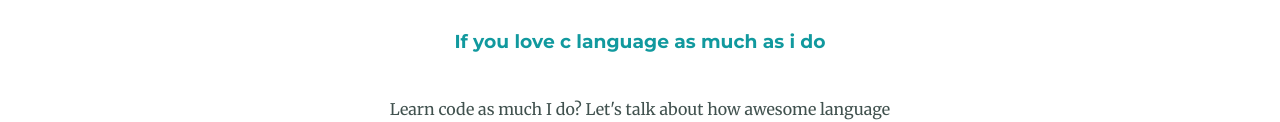
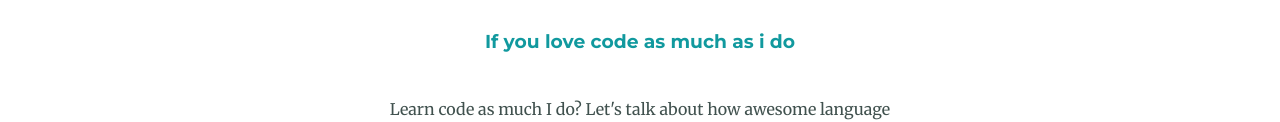
Before and after one commit to neelpatelnp/CV2, a plain HTML site: page index.html in a window 1280 px wide. Shown: the part 2134-2256 px from the top of the page. Drawn offline with Linux system fonts and the light colour scheme.

Commit message:
Adding initial CV2 files

```diff
--- a/index.html
+++ b/index.html
@@ -42,7 +42,7 @@
   <hr>
   <div class="contact-me">
     <h2>Get in Touch</h2>
-    <h3>If you love c language as much as i do</h3>
+    <h3>If you love code as much as i do</h3>
     <p class="contact-message">Learn code as much I do? Let's talk about how awesome language they are!We can code while we intrested to it</p>
     <a class="btn" href="mailto:8830neelpatel@gmail.com">CONTACT ME</a>
   </div>
```
